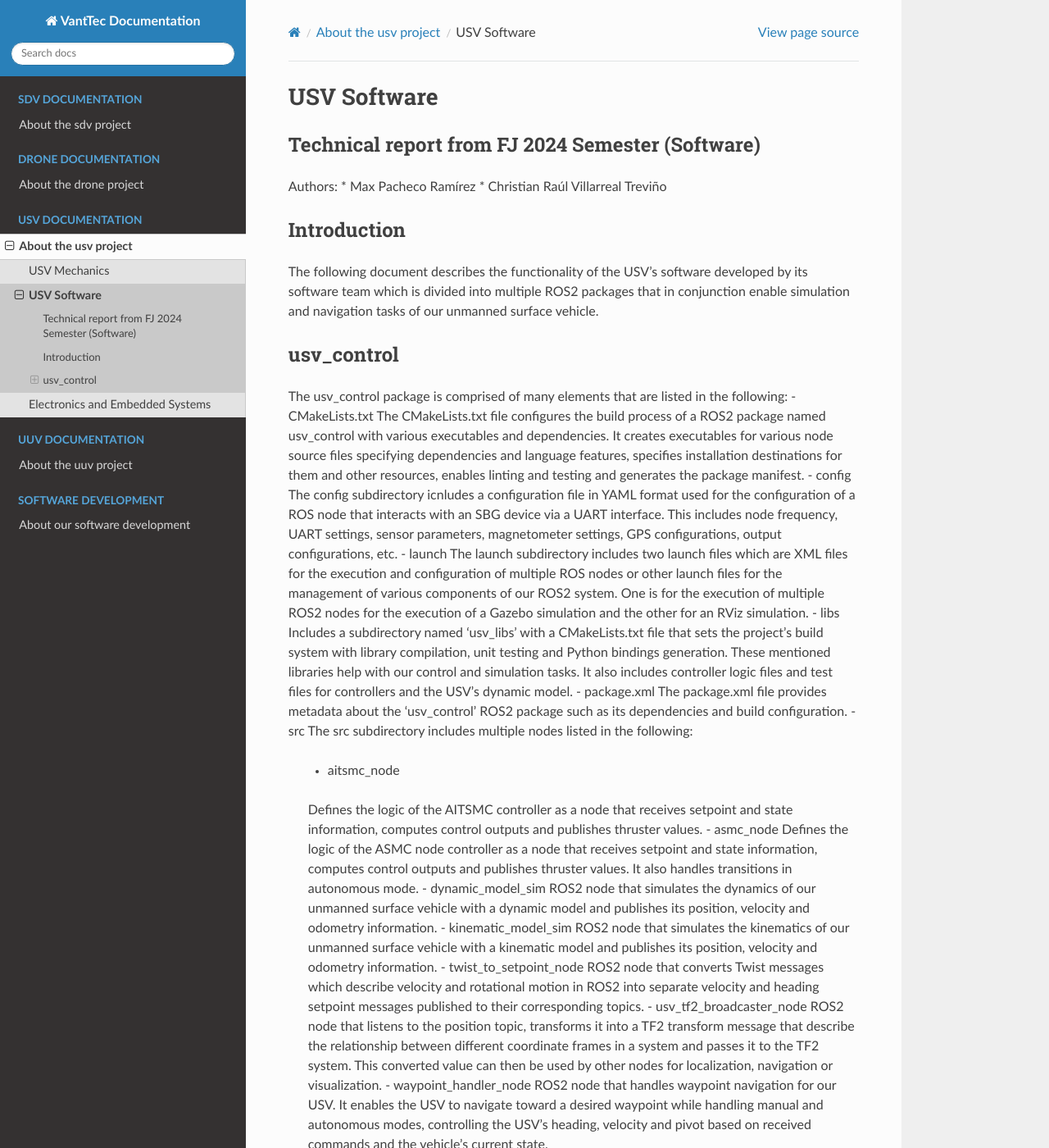
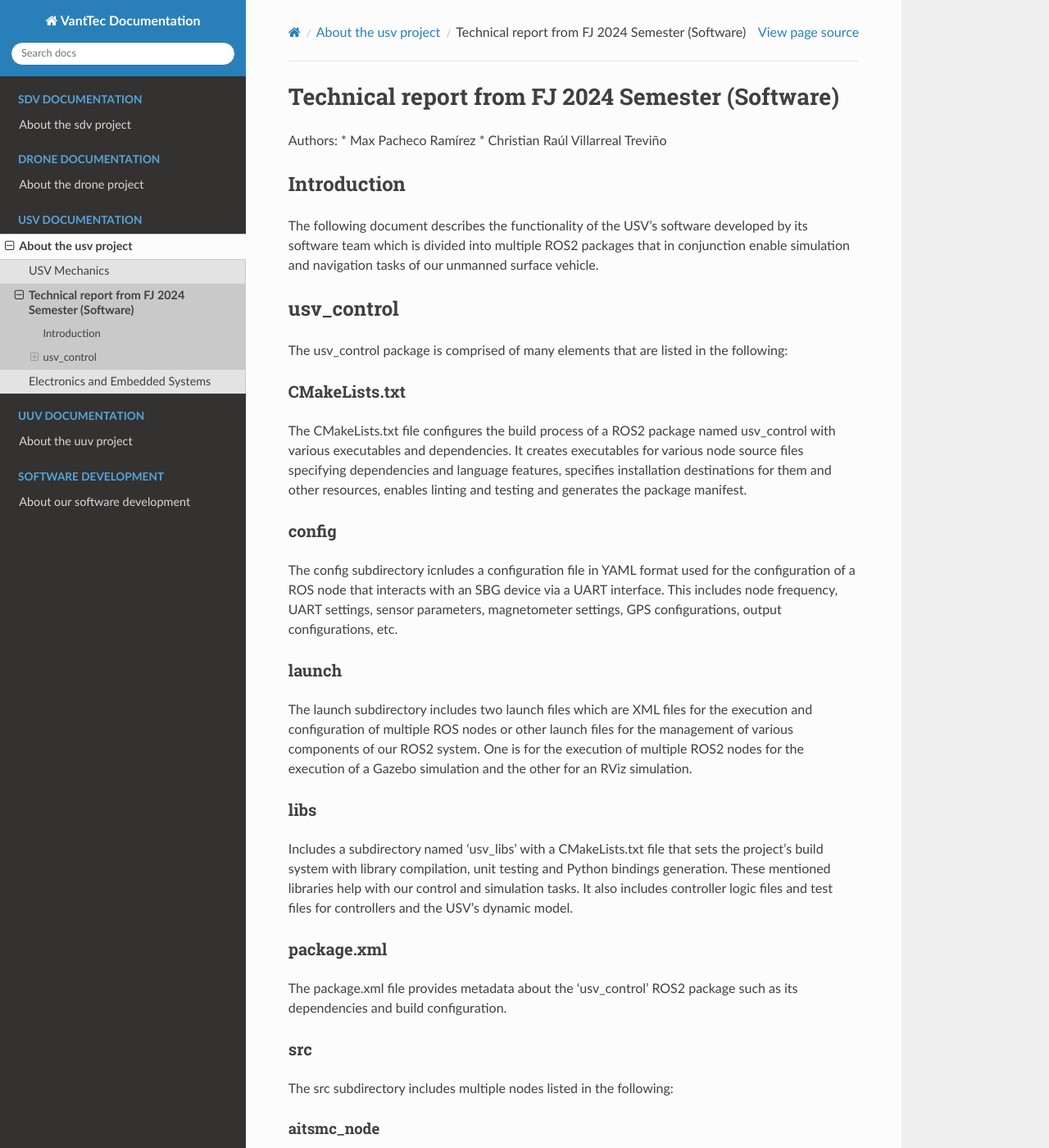
Before and after one commit to vanttec/vanttec_documentation, a Sphinx documentation site: the page built from source/usv/usv_software.rst, in a window 1280 px wide and 1400 px high. Shown: the whole window at 82% size. Built offline with Sphinx 7.4.7 and the Read the Docs theme 2.0.0, drawn with Linux system fonts in a browser that asks for light colours; pages that are not in the unit, such as notebooks, are missing from menus; some of the changed text lies outside the part shown.

Commit message:
Update usv_software.rst
Format changes to usv_control

```diff
--- a/source/usv/usv_software.rst
+++ b/source/usv/usv_software.rst
@@ -1,8 +1,9 @@
+========
 USV Software
 ============
 
 Technical report from FJ 2024 Semester (Software)
---------------------------------------------------
+========
 
 Authors:
 * Max Pacheco Ramírez
@@ -17,31 +18,57 @@ usv_control
 ------------
 
 The usv_control package is comprised of many elements that are listed in the following:
-- CMakeLists.txt
+
+CMakeLists.txt
+~~~~~~~~~~~~
 The CMakeLists.txt file configures the build process of a ROS2 package named usv_control with various executables and dependencies. It creates executables for various node source files specifying dependencies and language features, specifies installation destinations for them and other resources, enables linting and testing and generates the package manifest.
-- config
+
+config
+~~~~~~~~~~~~
 The config subdirectory icnludes a configuration file in YAML format used for the configuration of a ROS node that interacts with an SBG device via a UART interface. This includes node frequency, UART settings, sensor parameters, magnetometer settings, GPS configurations, output configurations, etc.
-- launch
+
+launch
+~~~~~~~~~~~~
 The launch subdirectory includes two launch files which are XML files for the execution and configuration of multiple ROS nodes or other launch files for the management of various components of our ROS2 system. One is for the execution of multiple ROS2 nodes for the execution of a Gazebo simulation and the other for an RViz simulation.
-- libs
+
+libs
+~~~~~~~~~~~~
 Includes a subdirectory named 'usv_libs' with a CMakeLists.txt file that sets the project's build system with library compilation, unit testing and Python bindings generation. These mentioned libraries help with our control and simulation tasks. It also includes controller logic files and test files for controllers and the USV's dynamic model.
-- package.xml
+
+package.xml
+~~~~~~~~~~~~
 The package.xml file provides metadata about the 'usv_control' ROS2 package such as its dependencies and build configuration.
-- src
+
+src
+~~~~~~~~~~~~
 The src subdirectory includes multiple nodes listed in the following:
-   - aitsmc_node
+
+aitsmc_node
+""""""""""""""
    Defines the logic of the AITSMC controller as a node that receives setpoint and state information, computes control outputs and publishes thruster values.
-   - asmc_node
+
+asmc_node
+""""""""""""""
    Defines the logic of the ASMC node controller as a node that receives setpoint and state information, computes control outputs and publishes thruster values. It also handles transitions in autonomous mode.
-   - dynamic_model_sim
+
+dynamic_model_sim
+""""""""""""""
    ROS2 node that simulates the dynamics of our unmanned surface vehicle with a dynamic model and publishes its position, velocity and odometry information.
-   - kinematic_model_sim
+
+kinematic_model_sim
+""""""""""""""
    ROS2 node that simulates the kinematics of our unmanned surface vehicle with a kinematic model and publishes its position, velocity and odometry information.
-   - twist_to_setpoint_node
+
+twist_to_setpoint_node
+""""""""""""""
    ROS2 node that converts Twist messages which describe velocity and rotational motion in ROS2 into separate velocity and heading setpoint messages published to their corresponding topics.
-   - usv_tf2_broadcaster_node
+
+usv_tf2_broadcaster_node
+""""""""""""""
    ROS2 node that listens to the position topic, transforms it into a TF2 transform message that describe the relationship between different coordinate frames in a system and passes it to the TF2 system. This converted value can then be used by other nodes for localization, navigation or visualization.
-   - waypoint_handler_node
+
+waypoint_handler_node
+""""""""""""""
    ROS2 node that handles waypoint navigation for our USV. It enables the USV to navigate toward a desired waypoint while handling manual and autonomous modes, controlling the USV's heading, velocity and pivot based on received commands and the vehicle's current state.
 
 .. toctree::
```
